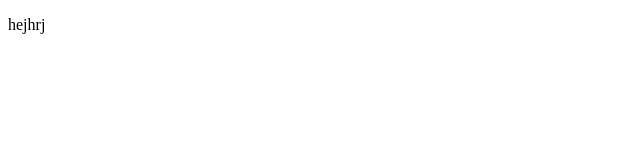
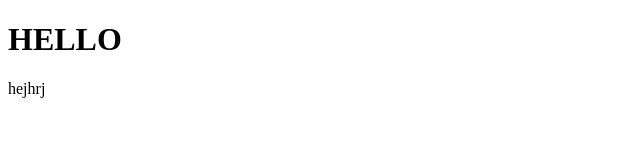
Before and after one commit to quinnzyoftheNOrth/WEBBUTVECKLING, a plain HTML site: page index.html in a window 1280 px wide. Shown: the whole page, without its empty margins (0-640 px from the left). Drawn offline with Linux system fonts and the light colour scheme.

Commit message:
Update index.html

```diff
--- a/index.html
+++ b/index.html
@@ -6,6 +6,9 @@
     <title>Document</title>
 </head>
 <body>
+    <h1>HELLO
+
+    </h1>
     <p>hejhrj</p>
 </body>
 </html>
```
